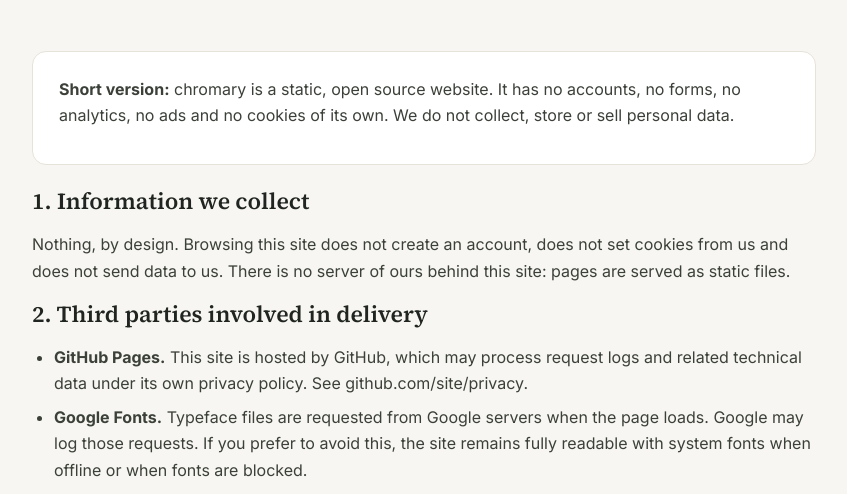
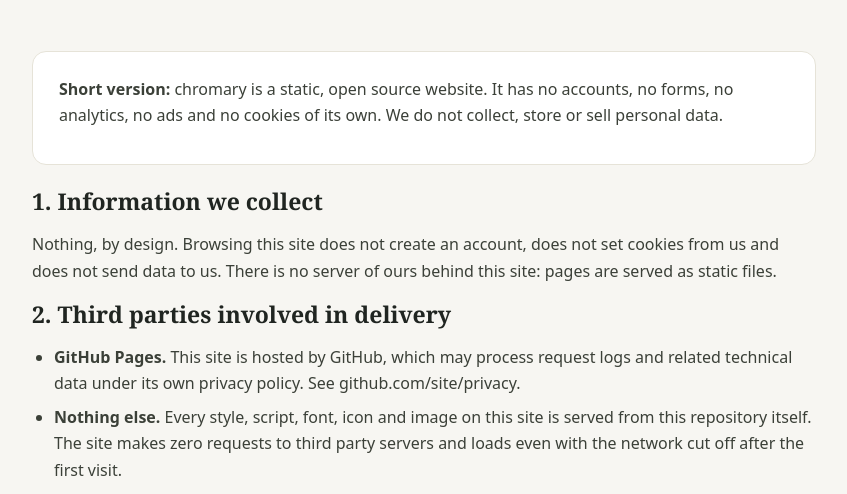
Before and after one commit to izynu/chromary, a plain HTML site: page web/privacy.html in a window 1280 px wide. Shown: the part 274-768 px from the top of the page, without its empty margins (216-1063 px from the left). Drawn offline with Linux system fonts and the light colour scheme.

Commit message:
feat: GitHub only website — remove Google Fonts, zero third-party requests
- Dropped Google Fonts from index, privacy and terms; premium system font stacks (Georgia serif + system-ui sans)
- Site now loads 100 percent from the repository: hosting by GitHub Pages, assets from the repo, zero external requests
- Privacy policy updated: third party section now states GitHub Pages only, nothing else
- Faster loads, works fully offline, no font fingerprinting

```diff
--- a/web/privacy.html
+++ b/web/privacy.html
@@ -7,16 +7,13 @@
 <meta name="description" content="Privacy policy for the chromary website and repository: what we collect (nothing), third parties, and how to contact us." />
 <meta name="robots" content="index, follow" />
 <link rel="icon" type="image/svg+xml" href="favicon.svg" />
-<link rel="preconnect" href="https://fonts.googleapis.com" />
-<link rel="preconnect" href="https://fonts.gstatic.com" crossorigin />
-<link href="https://fonts.googleapis.com/css2?family=Inter:wght@400;500;600;700&family=Source+Serif+4:opsz,wght@8..60,500;8..60,600;8..60,700&display=swap" rel="stylesheet" />
 <style>
   :root {
     --paper: #F7F6F2; --surface: #FFFFFF; --ink: #202521; --pine: #225C48;
     --pine-deep: #1B4A3A; --citron: #D9EF72; --coral: #C85B43; --muted: #62675E;
     --border: #E6E3D8; --wash: #EFEEE6;
-    --serif: "Source Serif 4", Georgia, "Times New Roman", serif;
-    --sans: "Inter", system-ui, -apple-system, "Segoe UI", sans-serif;
+    --serif: Georgia, "Iowan Old Style", "Palatino Linotype", "Times New Roman", serif;
+    --sans: system-ui, -apple-system, "Segoe UI", Roboto, "Helvetica Neue", Arial, sans-serif;
     --radius: 14px;
   }
   * { margin: 0; padding: 0; box-sizing: border-box; }
@@ -82,7 +79,7 @@
     <h2>2. Third parties involved in delivery</h2>
     <ul>
       <li><strong>GitHub Pages.</strong> This site is hosted by GitHub, which may process request logs and related technical data under its own privacy policy. See github.com/site/privacy.</li>
-      <li><strong>Google Fonts.</strong> Typeface files are requested from Google servers when the page loads. Google may log those requests. If you prefer to avoid this, the site remains fully readable with system fonts when offline or when fonts are blocked.</li>
+      <li><strong>Nothing else.</strong> Every style, script, font, icon and image on this site is served from this repository itself. The site makes zero requests to third party servers and loads even with the network cut off after the first visit.</li>
     </ul>
 
     <h2>3. Cookies and local storage</h2>
```
Also changed, not shown: web/index.html (+2 -5 lines), web/terms.html (+2 -5 lines).
